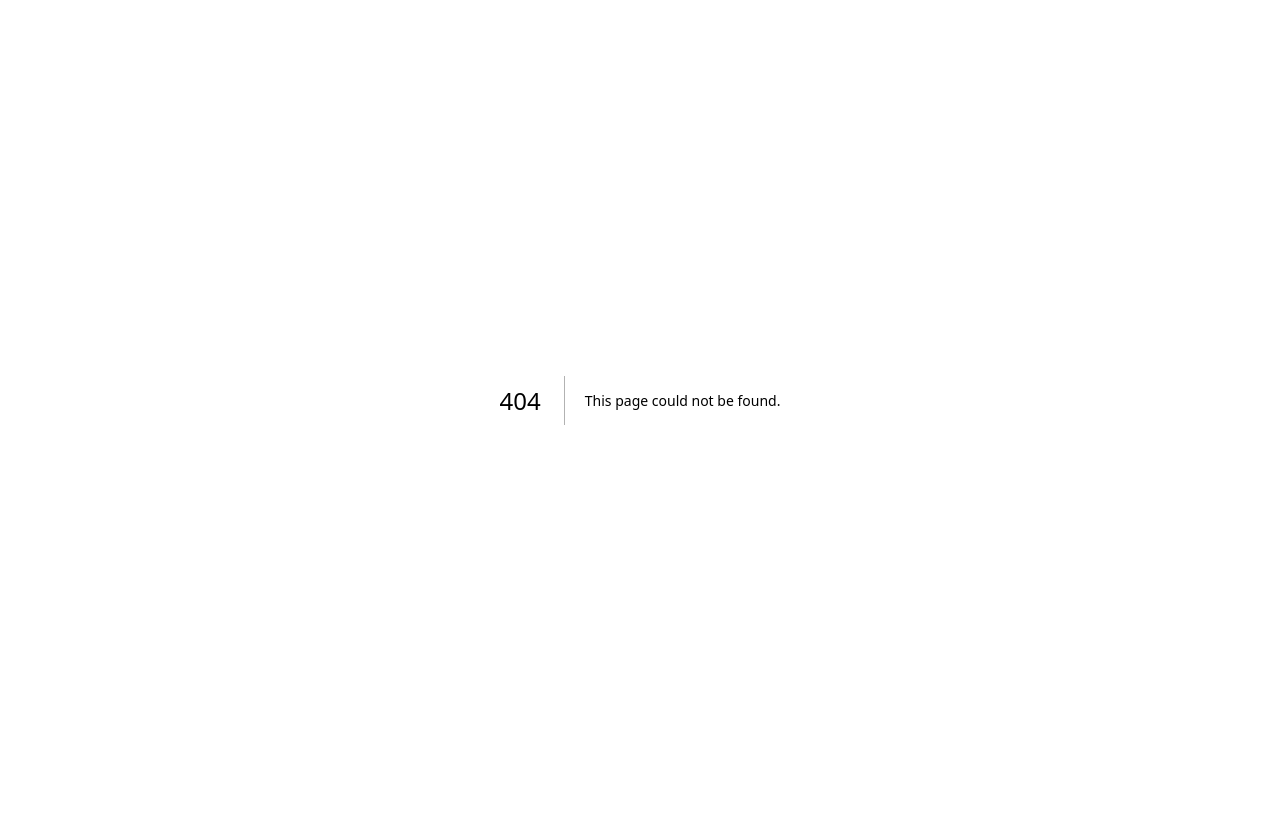
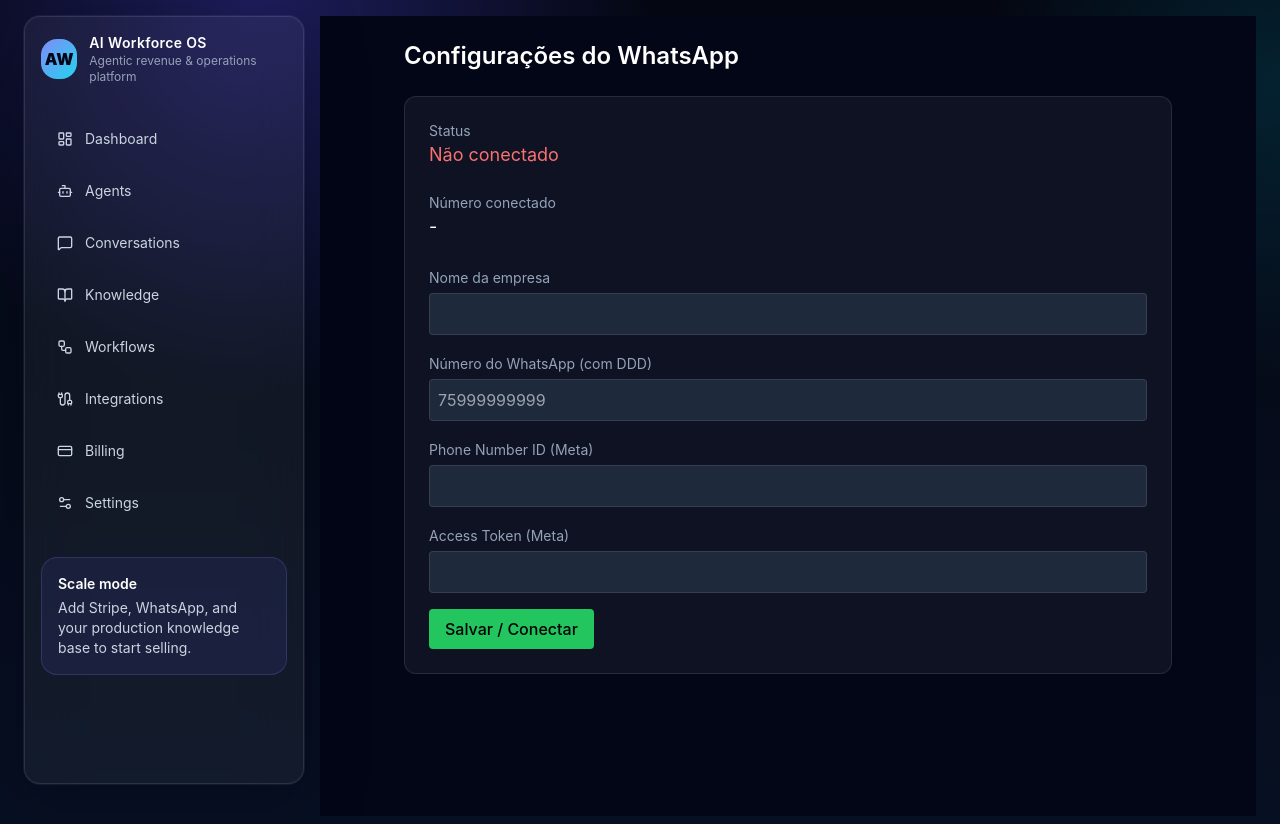
Before and after one commit to sensornsnug-hub/ai-operator-os, a Next.js app: page /dashboard/settings/whatsapp in a window 1280 px wide. Before the commit this address had no page. Shown: the top 824 px of the page. Before the commit the page ends 800 px from the top, so only its background shows below. Built offline with nearby package versions, Linux system fonts and the light colour scheme; no server answers; the database is empty.

Commit message:
Add WhatsApp settings page with integration form

```diff
--- /dev/null
+++ b/app/dashboard/settings/whatsapp/page.tsx
@@ -0,0 +1,107 @@
+import { createSupabaseAdminClient } from "@/lib/supabase";
+
+export default async function WhatsAppSettingsPage() {
+  const supabase = createSupabaseAdminClient();
+
+  const workspace_id = "ws_demo_001";
+
+  const { data: integration } = await supabase
+    .from("whatsapp_integrations")
+    .select("*")
+    .eq("workspace_id", workspace_id)
+    .single();
+
+  return (
+    <main className="min-h-screen bg-slate-950 p-6 text-white">
+      <div className="mx-auto max-w-3xl">
+        <h1 className="mb-6 text-2xl font-semibold">
+          Configurações do WhatsApp
+        </h1>
+
+        <div className="space-y-6 rounded-xl border border-white/10 bg-white/5 p-6">
+          <div>
+            <p className="text-sm text-slate-400">Status</p>
+            <p className="text-lg">
+              {integration?.is_connected ? (
+                <span className="text-green-400">Conectado</span>
+              ) : (
+                <span className="text-red-400">Não conectado</span>
+              )}
+            </p>
+          </div>
+
+          <div>
+            <p className="text-sm text-slate-400">Número conectado</p>
+            <p className="text-lg">{integration?.business_phone || "-"}</p>
+          </div>
+
+          <form
+            action="/api/whatsapp/connect"
+            method="POST"
+            className="space-y-4"
+          >
+            <input type="hidden" name="workspace_id" value={workspace_id} />
+
+            <div>
+              <label className="text-sm text-slate-400">Nome da empresa</label>
+              <input
+                name="company_name"
+                className="mt-1 w-full rounded border border-white/10 bg-slate-800 p-2"
+                required
+              />
+            </div>
+
+            <div>
+              <label className="text-sm text-slate-400">
+                Número do WhatsApp (com DDD)
+              </label>
+              <input
+                name="business_phone"
+                placeholder="75999999999"
+                className="mt-1 w-full rounded border border-white/10 bg-slate-800 p-2"
+                required
+              />
+            </div>
+
+            <div>
+              <label className="text-sm text-slate-400">
+                Phone Number ID (Meta)
+              </label>
+              <input
+                name="phone_number_id"
+                className="mt-1 w-full rounded border border-white/10 bg-slate-800 p-2"
+              />
+            </div>
+
+            <div>
+              <label className="text-sm text-slate-400">
+                Access Token (Meta)
+              </label>
+              <input
+                name="access_token"
+                className="mt-1 w-full rounded border border-white/10 bg-slate-800 p-2"
+              />
+            </div>
+
+            <button
+              type="submit"
+              className="rounded bg-green-500 px-4 py-2 font-medium text-black"
+            >
+              Salvar / Conectar
+            </button>
+          </form>
+
+          {integration?.is_connected && (
+            <form action="/api/whatsapp/test" method="POST" className="pt-4">
+              <input type="hidden" name="workspace_id" value={workspace_id} />
+
+              <button type="submit" className="text-blue-400 underline">
+                Enviar mensagem de teste
+              </button>
+            </form>
+          )}
+        </div>
+      </div>
+    </main>
+  );
+}
```
